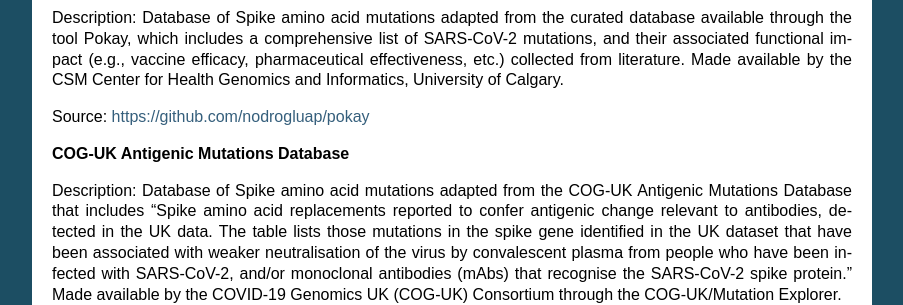
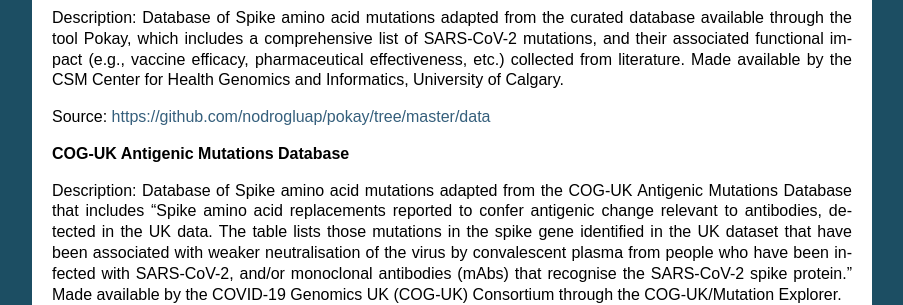
Before and after one commit to INSaFLU/insaflu_docs, a Sphinx documentation site: the page built from docs/data_analysis.rst, in a window 1280 px wide and 900 px high, scrolled down 11075 px. Shown: the part 152-457 px from the top of the window, without its empty margins (198-1101 px from the left). Built offline with Sphinx 7.4.7, drawn with Linux system fonts in a browser that asks for light colours; formulas are drawn with MathJax 3; some of the changed lines change nothing that is shown.

Commit message:
Correct link pokay

```diff
--- a/docs/data_analysis.rst
+++ b/docs/data_analysis.rst
@@ -422,7 +422,7 @@
 
 Description: Database of Spike amino acid mutations adapted from the curated database available through the tool Pokay, which includes a comprehensive list of SARS-CoV-2 mutations, and their associated functional impact (e.g., vaccine efficacy, pharmaceutical effectiveness, etc.) collected from literature. Made available by the CSM Center for Health Genomics and Informatics, University of Calgary.
 
-Source: https://github.com/nodrogluap/pokay
+Source: https://github.com/nodrogluap/pokay/tree/master/data
 
 
 **COG-UK Antigenic Mutations Database**
```
